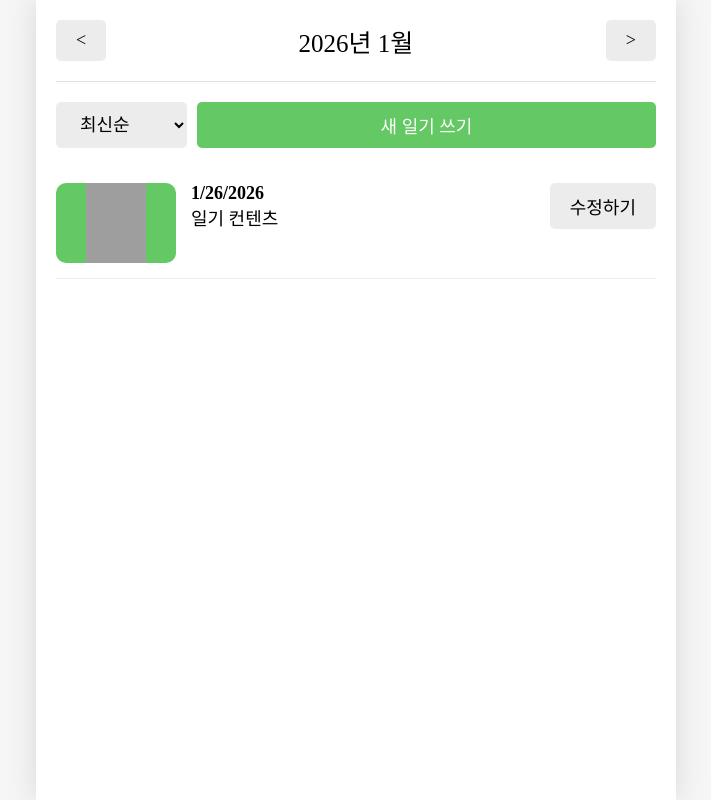
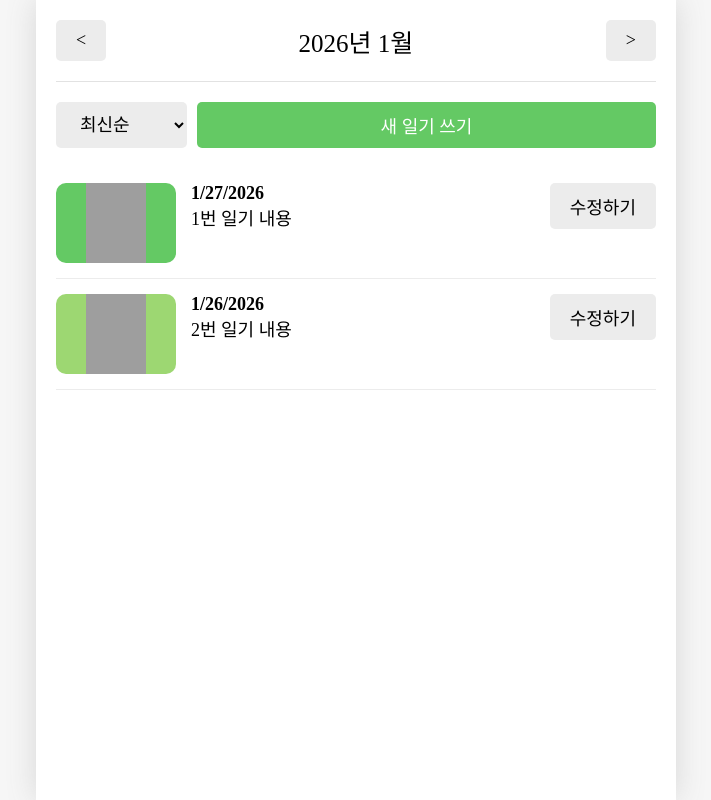
Before and after one commit to Leeguhyung/Emotion_Diary_ReactStudy, a React (Vite) app: page / in a window 1280 px wide. Shown: the whole page, without its empty margins (284-995 px from the left). Built offline with nearby package versions, Linux system fonts and the light colour scheme; grey boxes are pictures that could not be loaded; a web font is replaced by a local one.

Commit message:
Home page 날짜 연동 및 context 적용 및  정렬기능 구현

```diff
--- a/src/App.jsx
+++ b/src/App.jsx
@@ -12,15 +12,21 @@ const mockData = [
   //임시데이타
   {
     id: 1,
-    createdDate: new Date().getTime(),
+    createdDate: new Date("2026-01-27").getTime(),
     emotionId: 1,
     content: "1번 일기 내용",
   },
   {
     id: 2,
-    createdDate: new Date().getTime(),
+    createdDate: new Date("2026-01-26").getTime(),
     emotionId: 2,
     content: "2번 일기 내용",
+  },
+  {
+    id: 3,
+    createdDate: new Date("2025-12-07").getTime(),
+    emotionId: 3,
+    content: "3번 일기 내용",
   },
 ];
 
@@ -39,8 +45,8 @@ function reducer(state, action) {
   }
 }
 
-const DiaryStateContext = createContext();
-const DiaryDispatchContext = createContext();
+export const DiaryStateContext = createContext();
+export const DiaryDispatchContext = createContext();
 
 function App() {
   const [data, dispatch] = useReducer(reducer, mockData);
--- a/src/components/DiaryItem.jsx
+++ b/src/components/DiaryItem.jsx
@@ -1,20 +1,28 @@
 import { getEmotionImage } from "../util/get-emotion-image";
 import Button from "./Button";
 import "./DiaryItem.css";
+import { useNavigate } from "react-router-dom";
 
-const DiaryItem = () => {
-  const emotionId = 1;
+
+const DiaryItem = ({ id, emotionId, createdDate, content }) => {
+  const nav = useNavigate();
+
   return (
     <div className="DiaryItem">
-      <div className={`img_section img_section_${emotionId}`}>
+      <div
+        onClick={() => nav(`/diary/${id}`)}
+        className={`img_section img_section_${emotionId}`}
+      >
         <img src={getEmotionImage(emotionId)} />
       </div>
-      <div className="info_section">
-        <div className="created_date">{new Date().toLocaleDateString()}</div>
-        <div className="content">일기 컨텐츠</div>
+      <div onClick={() => nav(`/diary/${id}`)} className="info_section">
+        <div className="created_date">
+          {new Date(createdDate).toLocaleDateString()}
+        </div>
+        <div className="content">{content}</div>
       </div>
       <div className="button_section">
-        <Button text={"수정하기"} />
+        <Button onClick={() => nav(`/edit/${id}`)} text={"수정하기"} />
       </div>
     </div>
   );
--- a/src/components/DiaryList.jsx
+++ b/src/components/DiaryList.jsx
@@ -1,19 +1,47 @@
 import "./DiaryList.css";
 import Button from "./Button";
 import DiaryItem from "./DiaryItem";
+import { useNavigate } from "react-router-dom";
+import { useState } from "react";
+const DiaryList = ({ data }) => {
+  const nav = useNavigate();
 
-const DiaryList = () => {
+  const [sortType, setSortType] = useState("latest");
+
+  const onChangeSortType = (e) => {
+    setSortType(e.target.value);
+  };
+
+  const getSortedData = () => {
+    return data.toSorted((a, b) => {
+      if (sortType === "oldest") {
+        return Number(a.createdDate) - Number(b.createdDate);
+      } else {
+        return Number(b.createdDate) - Number(a.createdDate);
+      }
+    }); //원본배열은 냅두고 새로운 배열 반환때림 //이거 따로 공부하기
+  };
+
+  const sortedData = getSortedData();
+
+  console.log(data);
   return (
     <div className="DiaryList">
       <div className="menu_bar">
-        <select>
+        <select onChange={onChangeSortType}>
           <option value={"latest"}>최신순</option>
           <option value={"oldest"}>오래된 순</option>
         </select>
-        <Button type={"POSITIVE"} text={"새 일기 쓰기"} />
+        <Button
+          onClick={() => nav("/new")}
+          type={"POSITIVE"}
+          text={"새 일기 쓰기"}
+        />
       </div>
       <div className="list_wrapper">
-        <DiaryItem />
+        {sortedData.map((item) => (
+          <DiaryItem key={item.id} {...item} /> //{...item} 해서 모든 prop로 정보 전달
+        ))}
       </div>
     </div>
   );
--- a/src/pages/Home.jsx
+++ b/src/pages/Home.jsx
@@ -2,9 +2,37 @@ import Header from "../components/Header";
 import Button from "../components/Button";
 import DiaryList from "../components/DiaryList";
 import { useState } from "react";
+import { useContext } from "react";
+import { DiaryStateContext } from "../App";
+
+const getMonthlyData = (pivotDate, data) => {
+  const beginTime = new Date( //이번달의 첫번째 시작하는 날
+    pivotDate.getFullYear(),
+    pivotDate.getMonth(),
+    1,
+    0,
+    0,
+    0
+  ).getTime();
+
+  const endTime = new Date( //이번달의 마지막 날
+    pivotDate.getFullYear(),
+    pivotDate.getMonth() + 1,
+    0,
+    23,
+    59,
+    59
+  ).getTime();
+
+  return data.filter(
+    (item) => beginTime <= item.createdDate && item.createdDate <= endTime
+  );
+};
 
 const Home = () => {
+  const data = useContext(DiaryStateContext);
   const [pivotDate, setPivotDate] = useState(new Date());
+  const monthlytData = getMonthlyData(pivotDate, data);
 
   const onIncreaseMonth = () => {
     setPivotDate(new Date(pivotDate.getFullYear(), pivotDate.getMonth() + 1));
@@ -20,7 +48,7 @@ const Home = () => {
         leftChild={<Button onClick={onDecreaseMonth} text={"<"} />}
         rightChild={<Button onClick={onIncreaseMonth} text={">"} />}
       />
-      <DiaryList />
+      <DiaryList data={monthlytData} />
     </div>
   );
 };
```
